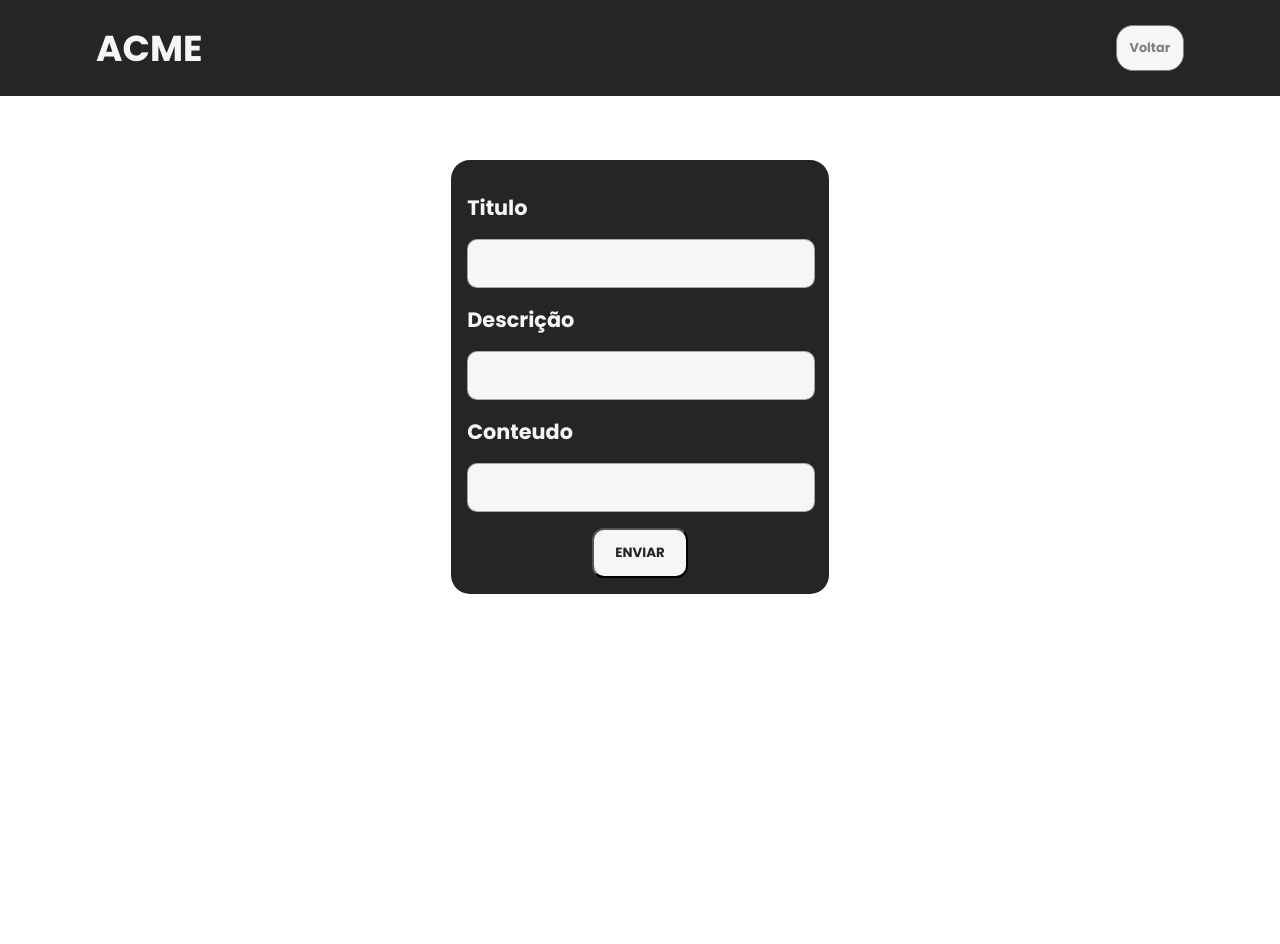
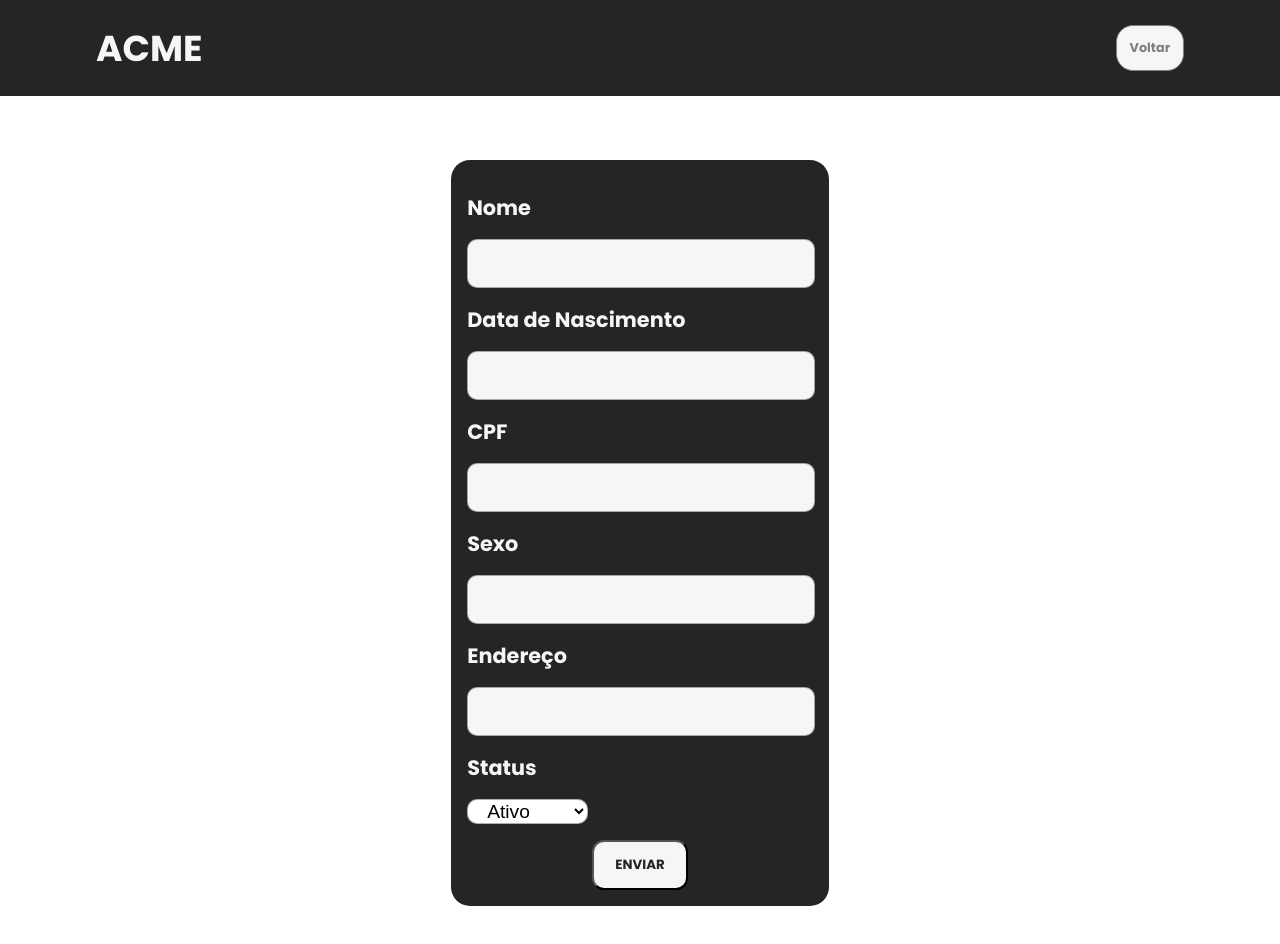
Before and after one commit to Sawyo-Fernands/Cadastro-Pacientes, a React (Vite) app: page /edit in a window 1280 px wide. Shown: the top 944 px of the page. Before the commit the page ends 800 px from the top, so only its background shows below. Built offline with nearby package versions, Linux system fonts and the light colour scheme.

Commit message:
Adicionando interface global e implementando a biblioteca react-hook-form

```diff
--- /dev/null
+++ b/src/interfaces/index.tsx
@@ -0,0 +1,10 @@
+
+
+export interface IData{
+    nome:string;
+    nascimento:string;
+    cpf:string;
+    sexo:string;
+    endereco:string;
+    status:string;
+}
--- a/src/pages/Edit/index.tsx
+++ b/src/pages/Edit/index.tsx
@@ -1,26 +1,48 @@
 import React from "react"
 import { Header } from "../../components/Header"
+import {useForm} from 'react-hook-form'
+
 
 export const EditPage:React.FC=()=>{
+
+    const { register, handleSubmit, formState:{ errors } } = useForm({
+        // resolver: yupResolver(schema)
+      });
+
+      const Form=(data: any)=>console.log(data)
 
     return(
         <>
         <Header content_link="Voltar" link="/"/>
         <main>
         <section className="section">
-                <form  className="form">
-                    <div className="content">
-                        <label >Titulo</label>
-                        <input type="text" name="title"/>
+                <form  className="form" onSubmit={handleSubmit(Form)}>
+                        <div className="content">
+                            <label >Nome</label>
+                            <input type="text"  {...register('nome')}/>
                         </div>
                         <div className="content">
-                        <label >Descrição</label>
-                        <input type="text" name="description"/>
-
+                            <label >Data de Nascimento</label>
+                            <input type="text" {...register('nascimento')}/>
                         </div>
                         <div className="content">
-                        <label >Conteudo</label>
-                        <input type="text" name="content" />
+                            <label >CPF</label>
+                            <input type="text"{...register('cpf')} />
+                        </div>
+                        <div className="content">
+                            <label >Sexo</label>
+                            <input type="text" {...register('sexo')}/>
+                        </div>
+                        <div className="content">
+                            <label >Endereço</label>
+                            <input type="text"  {...register('endereco')}/>
+                        </div>
+                        <div className="content">
+                            <label >Status</label>
+                                <select id="values" {...register('status')}>
+                                    <option value="ativo">Ativo</option>
+                                    <option value="inativo">Inativo</option>
+                                 </select>
                         </div>
                         <div className="btn">
                             <button type="submit" id="button">Enviar</button>
--- a/src/pages/Register/index.tsx
+++ b/src/pages/Register/index.tsx
@@ -1,39 +1,49 @@
 import React from "react"
 import { Header } from "../../components/Header"
+import {useForm} from 'react-hook-form'
+import { IData } from "../../interfaces";
 
 
 
 export const RegisterPage:React.FC=()=>{
+
+
+
+    const { register, handleSubmit, formState:{ errors } } = useForm<IData>({
+        // resolver: yupResolver(schema)
+      });
+
+      const onSubmit=handleSubmit(data => console.log(data))
 
     return(
         <>
         <Header content_link="Voltar" link="/"/>
         <main>
         <section className="section">
-                <form  className="form">
+                <form  className="form"onSubmit={onSubmit}>
                         <div className="content">
                             <label >Nome</label>
-                            <input type="text" name="title"/>
+                            <input type="text"  {...register('nome')}/>
                         </div>
                         <div className="content">
                             <label >Data de Nascimento</label>
-                            <input type="text" name="description"/>
+                            <input type="text" {...register('nascimento')}/>
                         </div>
                         <div className="content">
                             <label >CPF</label>
-                            <input type="text" name="content" />
+                            <input type="text"{...register('cpf')} />
                         </div>
                         <div className="content">
                             <label >Sexo</label>
-                            <input type="text" name="title"/>
+                            <input type="text" {...register('sexo')}/>
                         </div>
                         <div className="content">
                             <label >Endereço</label>
-                            <input type="text" name="description"/>
+                            <input type="text"  {...register('endereco')}/>
                         </div>
                         <div className="content">
                             <label >Status</label>
-                                <select id="values">
+                                <select id="values" {...register('status')}>
                                     <option value="ativo">Ativo</option>
                                     <option value="inativo">Inativo</option>
                                  </select>
```
